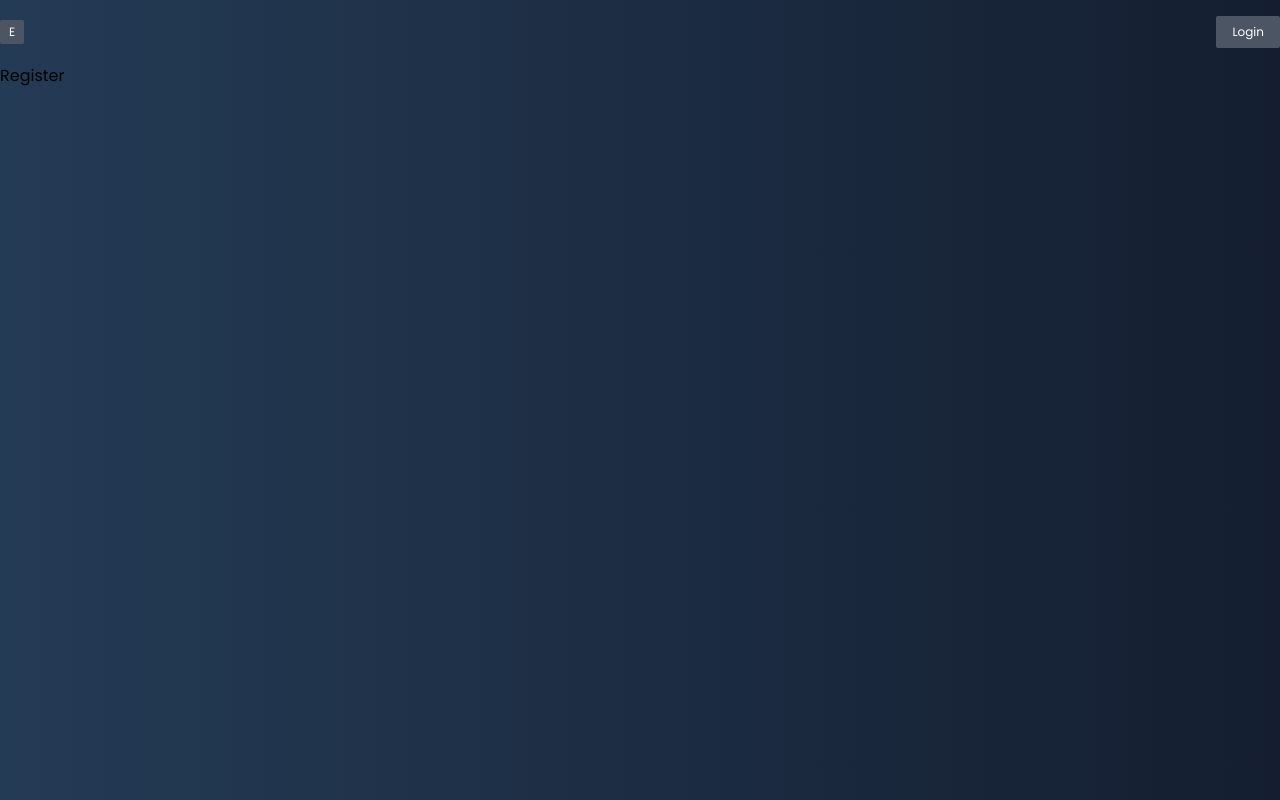
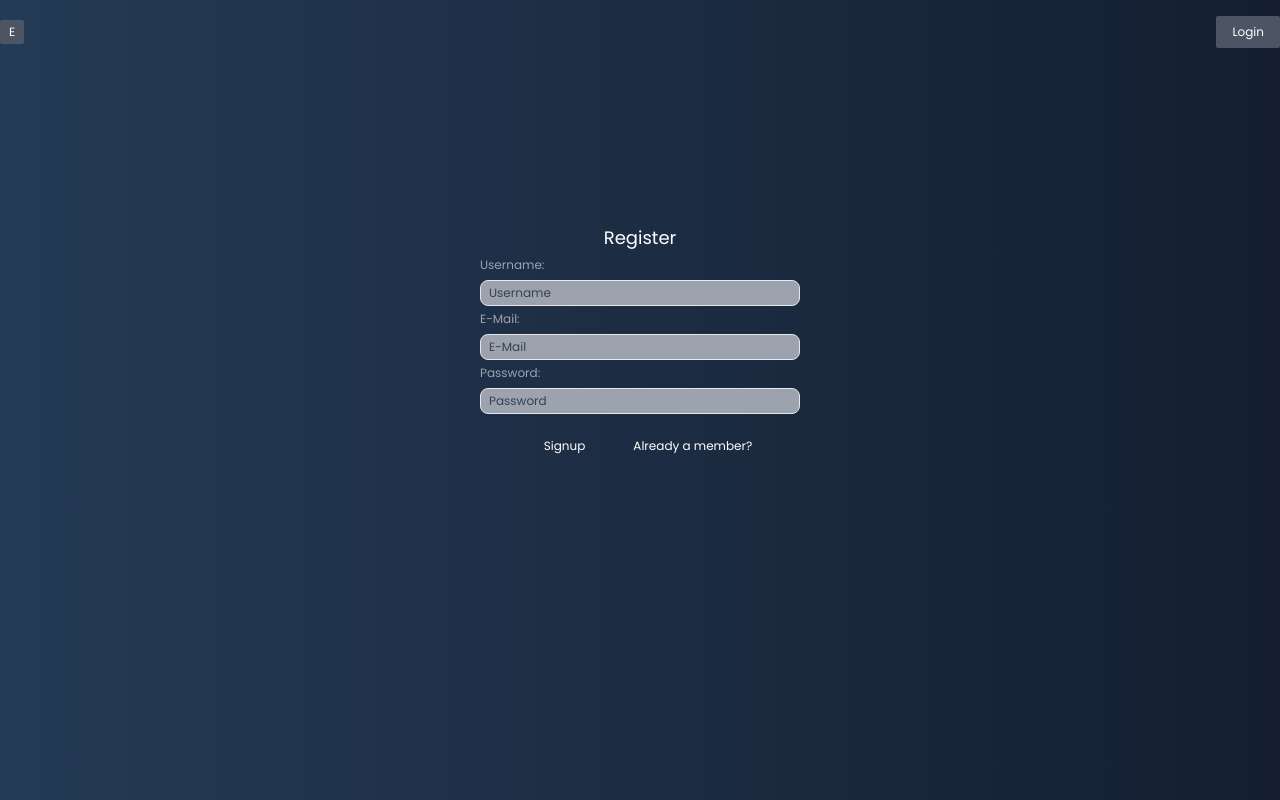
Before and after one commit to elis-11/posts, a React (Create React App) app in the folder posts/: page /register in a window 1280 px wide. Built offline with nearby package versions, Linux system fonts and the light colour scheme.

Commit message:
Client: Created & Styled- Register & Login

```diff
--- a/posts/src/pages/Login.jsx
+++ b/posts/src/pages/Login.jsx
@@ -1,7 +1,52 @@
-import React from 'react'
+import React from "react";
+import { Link } from "react-router-dom";
 
 export const Login = () => {
   return (
-    <div>Login</div>
-  )
-}
+    <form
+      onSubmit={(e) => e.preventDefault()}
+      className="w-1/4 h-60 mx-auto mt-40"
+    >
+      <h1 className="text-lg text-white text-center">Authorization</h1>
+      {/* <label className="text-xs text-gray-400">
+        Username:
+        <input
+          type="text"
+          placeholder="Username"
+          className="mt-1 text-black w-full rounded-lg bg-gray-400 border py-1 px-2 text-xs outline-none placeholder:text-gray-700"
+        />
+      </label> */}
+      <label className="text-xs text-gray-400">
+        E-Mail:
+        <input
+          type="text"
+          placeholder="E-Mail"
+          className="mt-1 text-black w-full rounded-lg bg-gray-400 border py-1 px-2 text-xs outline-none placeholder:text-gray-700"
+        />
+      </label>
+      <label className="text-xs text-gray-400">
+        Password:
+        <input
+          type="password"
+          placeholder="Password"
+          className="mt-1 text-black w-full rounded-lg bg-gray-400 border py-1 px-2 text-xs outline-none placeholder:text-gray-700"
+        />
+      </label>
+      <div className="flex gap-8 justify-center mt-4">
+        <button
+          type="submit"
+          // onClick={handleSubmit}
+          className="flex justify-center items-center text-xs text-white rounded-sm py-2 px-4"
+        >
+          Signin
+        </button>
+        <Link
+          to="/register"
+          className="flex justify-center items-center text-xs text-white"
+        >
+          Don't have an account ?
+        </Link>
+      </div>
+    </form>
+  );
+};
--- a/posts/src/pages/Register.jsx
+++ b/posts/src/pages/Register.jsx
@@ -1,7 +1,52 @@
 import React from 'react'
+import { Link } from 'react-router-dom'
 
 export const Register = () => {
   return (
-    <div>Register</div>
+    <form
+    onSubmit={(e) => e.preventDefault()}
+    className="w-1/4 h-60 mx-auto mt-40"
+  >
+    <h1 className="text-lg text-white text-center">Register</h1>
+    <label className="text-xs text-gray-400">
+      Username:
+      <input
+        type="text"
+        placeholder="Username"
+        className="mt-1 text-black w-full rounded-lg bg-gray-400 border py-1 px-2 text-xs outline-none placeholder:text-gray-700"
+      />
+    </label>
+    <label className="text-xs text-gray-400">
+      E-Mail:
+      <input
+        type="text"
+        placeholder="E-Mail"
+        className="mt-1 text-black w-full rounded-lg bg-gray-400 border py-1 px-2 text-xs outline-none placeholder:text-gray-700"
+      />
+    </label>
+    <label className="text-xs text-gray-400">
+      Password:
+      <input
+        type="password"
+        placeholder="Password"
+        className="mt-1 text-black w-full rounded-lg bg-gray-400 border py-1 px-2 text-xs outline-none placeholder:text-gray-700"
+      />
+    </label>
+    <div className="flex gap-8 justify-center mt-4">
+      <button
+        type="submit"
+        // onClick={handleSubmit}
+        className="flex justify-center items-center text-xs text-white rounded-sm py-2 px-4"
+      >
+        Signup
+      </button>
+      <Link
+        to="/login"
+        className="flex justify-center items-center text-xs text-white"
+      >
+        Already a member?
+      </Link>
+    </div>
+  </form>
   )
 }
```
Also changed, not shown: posts/src/components/Navbar.jsx (+2 -5 lines).
